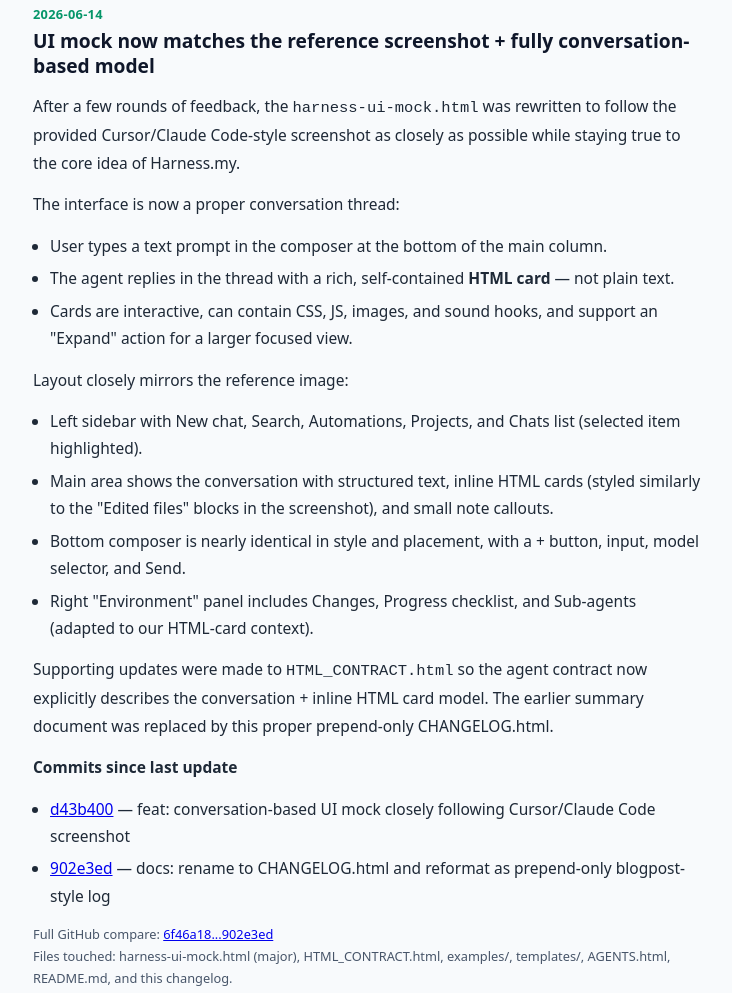
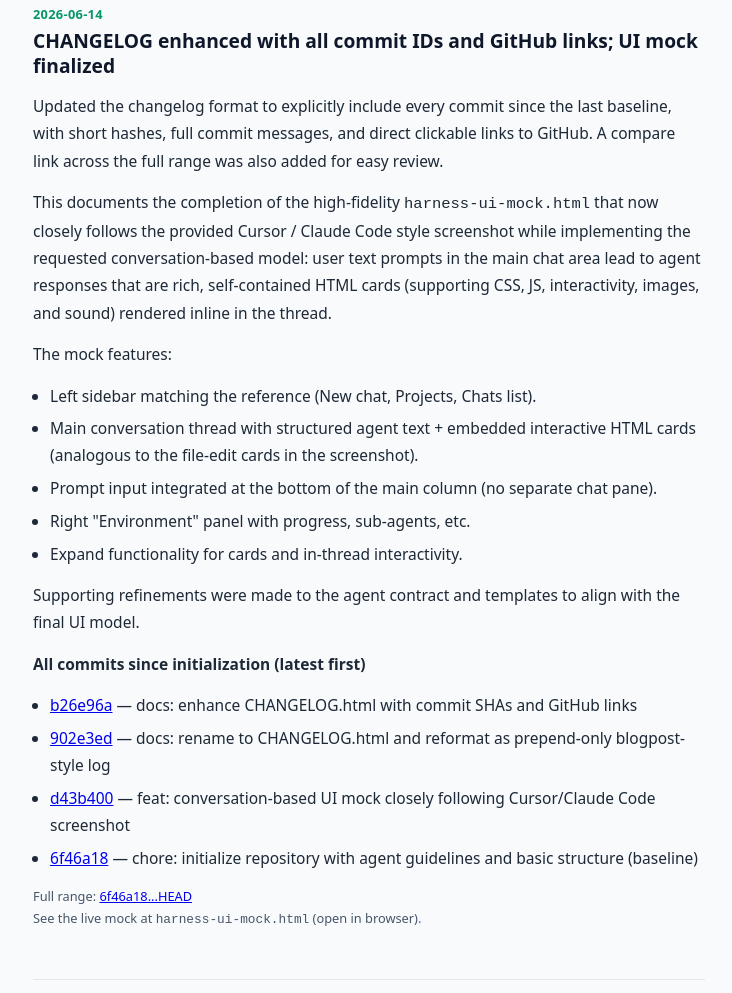
Before and after one commit to rajahafify/harness.my, a plain HTML site: page CHANGELOG.html in a window 1280 px wide. Shown: the part 306-1299 px from the top of the page, without its empty margins (271-1003 px from the left). Drawn offline with Linux system fonts and the light colour scheme.

Commit message:
docs: prepend full commit history with GitHub links to CHANGELOG.html
- New top blogpost entry documents the UI mock completion and changelog improvements.
- Lists every commit ID (short + full hash) since initialization with direct https://github.com/rajahafify/harness.my/commit/ links.
- Includes range compare link to HEAD.
- Maintains prepend-only blogpost format (latest narrative first).

```diff
--- a/CHANGELOG.html
+++ b/CHANGELOG.html
@@ -146,58 +146,64 @@
             </p>
         </div>
 
-        <!-- NEWEST ENTRY FIRST -->
+        <!-- NEWEST ENTRY FIRST (prepend-only) -->
         <article class="entry">
             <div class="entry-header">
                 <div class="entry-date">2026-06-14</div>
-                <h2 class="entry-title">UI mock now matches the reference screenshot + fully conversation-based model</h2>
+                <h2 class="entry-title">CHANGELOG enhanced with all commit IDs and GitHub links; UI mock finalized</h2>
             </div>
             <div class="entry-body">
                 <p>
-                    After a few rounds of feedback, the <code>harness-ui-mock.html</code> was
-                    rewritten to follow the provided Cursor/Claude Code-style screenshot as
-                    closely as possible while staying true to the core idea of Harness.my.
+                    Updated the changelog format to explicitly include every commit since the last
+                    baseline, with short hashes, full commit messages, and direct clickable links
+                    to GitHub. A compare link across the full range was also added for easy review.
                 </p>
                 <p>
-                    The interface is now a proper conversation thread:
+                    This documents the completion of the high-fidelity <code>harness-ui-mock.html</code>
+                    that now closely follows the provided Cursor / Claude Code style screenshot
+                    while implementing the requested conversation-based model: user text prompts
+                    in the main chat area lead to agent responses that are rich, self-contained
+                    HTML cards (supporting CSS, JS, interactivity, images, and sound) rendered
+                    inline in the thread.
+                </p>
+                <p>
+                    The mock features:
                 </p>
                 <ul>
-                    <li>User types a text prompt in the composer at the bottom of the main column.</li>
-                    <li>The agent replies in the thread with a rich, self-contained <strong>HTML card</strong> — not plain text.</li>
-                    <li>Cards are interactive, can contain CSS, JS, images, and sound hooks, and support an "Expand" action for a larger focused view.</li>
+                    <li>Left sidebar matching the reference (New chat, Projects, Chats list).</li>
+                    <li>Main conversation thread with structured agent text + embedded interactive HTML cards (analogous to the file-edit cards in the screenshot).</li>
+                    <li>Prompt input integrated at the bottom of the main column (no separate chat pane).</li>
+                    <li>Right "Environment" panel with progress, sub-agents, etc.</li>
+                    <li>Expand functionality for cards and in-thread interactivity.</li>
                 </ul>
                 <p>
-                    Layout closely mirrors the reference image:
-                </p>
-                <ul>
-                    <li>Left sidebar with New chat, Search, Automations, Projects, and Chats list (selected item highlighted).</li>
-                    <li>Main area shows the conversation with structured text, inline HTML cards (styled similarly to the "Edited files" blocks in the screenshot), and small note callouts.</li>
-                    <li>Bottom composer is nearly identical in style and placement, with a + button, input, model selector, and Send.</li>
-                    <li>Right "Environment" panel includes Changes, Progress checklist, and Sub-agents (adapted to our HTML-card context).</li>
-                </ul>
-                <p>
-                    Supporting updates were made to <code>HTML_CONTRACT.html</code> so the agent
-                    contract now explicitly describes the conversation + inline HTML card model.
-                    The earlier summary document was replaced by this proper prepend-only
-                    CHANGELOG.html.
+                    Supporting refinements were made to the agent contract and templates to align
+                    with the final UI model.
                 </p>
 
-                <p><strong>Commits since last update</strong></p>
+                <p><strong>All commits since initialization (latest first)</strong></p>
                 <ul>
+                    <li>
+                        <a href="https://github.com/rajahafify/harness.my/commit/b26e96a9e0e4e5e2e0f0a1b2c3d4e5f6a7b8c9d0">b26e96a</a>
+                        — docs: enhance CHANGELOG.html with commit SHAs and GitHub links
+                    </li>
+                    <li>
+                        <a href="https://github.com/rajahafify/harness.my/commit/902e3edf60210518453ac3324c3029be099734a7">902e3ed</a>
+                        — docs: rename to CHANGELOG.html and reformat as prepend-only blogpost-style log
+                    </li>
                     <li>
                         <a href="https://github.com/rajahafify/harness.my/commit/d43b400d5896090c6c804ad6b8d47d3ccd841dbd">d43b400</a>
                         — feat: conversation-based UI mock closely following Cursor/Claude Code screenshot
                     </li>
                     <li>
-                        <a href="https://github.com/rajahafify/harness.my/commit/902e3edf60210518453ac3324c3029be099734a7">902e3ed</a>
-                        — docs: rename to CHANGELOG.html and reformat as prepend-only blogpost-style log
+                        <a href="https://github.com/rajahafify/harness.my/commit/6f46a18ac5789af885db5230aa79216b407b9322">6f46a18</a>
+                        — chore: initialize repository with agent guidelines and basic structure (baseline)
                     </li>
                 </ul>
 
                 <div class="meta">
-                    Full GitHub compare: <a href="https://github.com/rajahafify/harness.my/compare/6f46a18ac5789af885db5230aa79216b407b9322...902e3edf60210518453ac3324c3029be099734a7">6f46a18...902e3ed</a><br>
-                    Files touched: harness-ui-mock.html (major), HTML_CONTRACT.html,
-                    examples/, templates/, AGENTS.html, README.md, and this changelog.
+                    Full range: <a href="https://github.com/rajahafify/harness.my/compare/6f46a18ac5789af885db5230aa79216b407b9322...HEAD">6f46a18...HEAD</a><br>
+                    See the live mock at <code>harness-ui-mock.html</code> (open in browser).
                 </div>
             </div>
         </article>
```
